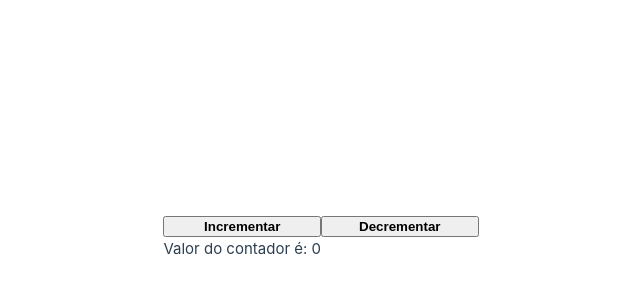
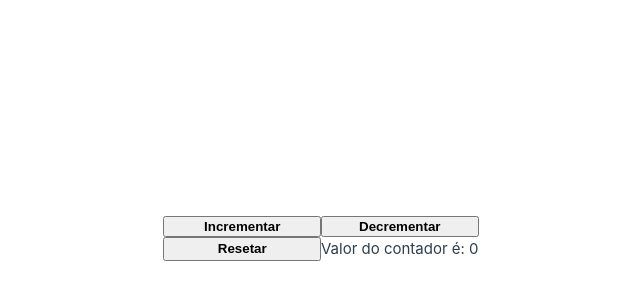
Before and after one commit to Leleguxta/leandro, a Vue app: page / in a window 1280 px wide. Shown: the part 162-462 px from the top of the page, without its empty margins (319-959 px from the left). Built offline with nearby package versions, Linux system fonts and the light colour scheme.

Commit message:
finalização da atividade 2

```diff
--- a/src/App.vue
+++ b/src/App.vue
@@ -8,8 +8,11 @@ function incrementarContador() {
 }
 function decrementarContador() {
   if (contador.value > 0){
-  contador.value--
+    contador.value--
+  }
 }
+function reset(){
+ contador.value = 0
 }
 
 onMounted(() => {
@@ -20,6 +23,7 @@ onMounted(() => {
 <template>
   <button @click="incrementarContador">Incrementar</button>
   <button @click="decrementarContador">Decrementar</button>
+  <button @click="reset">Resetar</button>
   <p>Valor do contador é: {{ contador }}</p>
 </template>
 
```
